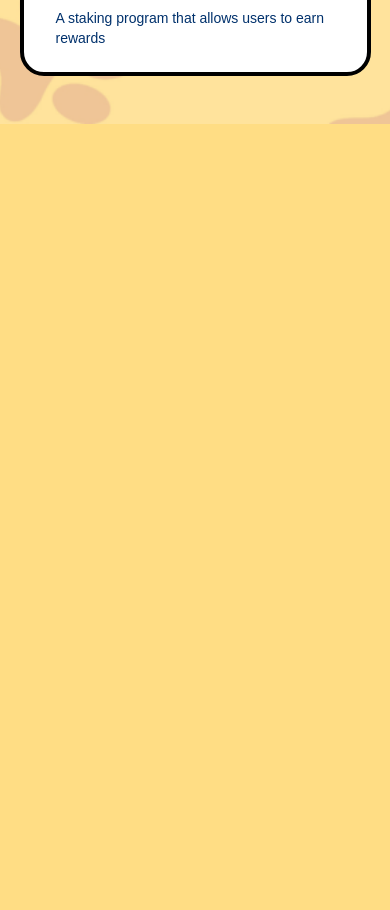
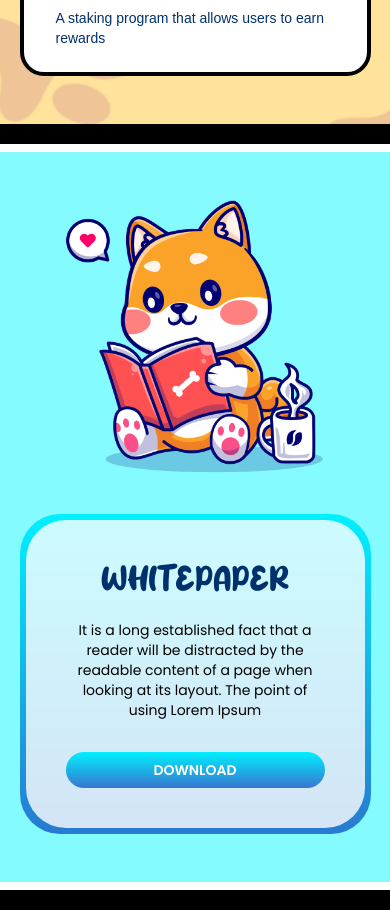
Before and after one commit to abdullahmehboob20s/floofer, a React (Create React App) app: page / in a window 390 px wide. Shown: the part 4100-5010 px from the top of the page. Before the commit the page ends 4224 px from the top, so only its background shows below. Built offline with nearby package versions, Linux system fonts and the light colour scheme; a web font is replaced by a local one.

Commit message:
whitepaper section done for mobile

```diff
--- a/src/App.js
+++ b/src/App.js
@@ -18,8 +18,8 @@ function App() {
       <NFTBar />
       <PreSale />
       <Products />
-      {/* <Whitepaper />
-      <Tokenomics />
+      <Whitepaper />
+      {/* <Tokenomics />
       <HowToBuy />
       <Team />
       <Footer /> */}
--- a/src/components/layout/Whitepaper.js
+++ b/src/components/layout/Whitepaper.js
@@ -5,30 +5,30 @@ function Whitepaper() {
     <>
       <div className="h-[20px] bg-black"></div>
 
-      <div className="py-20 bg-blue-sky border-t-8 border-b-8 border-white">
-        <div className="container-wrapper grid items-center grid-cols-2 gap-20">
-          <main className="bg-button p-[8px] rounded-[40px]">
-            <div className="rounded-[40px] bg-[rgba(255,255,255,0.8)] py-14 px-16">
-              <p className="text-blue-dark font-huglove text-center mb-6 text-5xl">
+      <div className="py-12 md:py-16 xl:py-20 bg-blue-sky border-t-8 border-b-8 border-white">
+        <div className="container-wrapper grid items-center lg:grid-cols-2 gap-10 lg:gap-20">
+          <main className="bg-button p-[6px] md:p-[8px] rounded-[40px]">
+            <div className="rounded-[40px] bg-[rgba(255,255,255,0.8)] py-10 xl:py-14 px-10 xl:px-16">
+              <p className="text-blue-dark font-huglove text-center mb-5 sm:mb-6 text-4xl xl:text-5xl">
                 WHITEPAPER
               </p>
 
-              <p className="text-xl mb-10 text-center">
+              <p className="text-sm sm:text-base xl:text-xl mb-8 sm:mb-10 text-center">
                 It is a long established fact that a reader will be distracted
                 by the readable content of a page when looking at its layout.
                 The point of using Lorem Ipsum
               </p>
 
-              <button className="bg-button w-full py-4 text-2xl font-semibold text-white uppercase rounded-full">
+              <button className="bg-button w-full py-2 xl:py-4 text-sm sm:text-base xl:text-2xl font-semibold text-white uppercase rounded-full">
                 DOWNLOAD
               </button>
             </div>
           </main>
 
-          <div className="flex justify-center">
+          <div className="flex justify-center row-start-1 row-end-2 lg:row-start-auto lg:row-end-auto">
             <img
               src="images/cat-reading.png"
-              className="max-w-[430px] w-full"
+              className="max-w-[260px] lg:max-w-[360px] xl:max-w-[430px] w-full"
               alt=""
             />
           </div>
```
